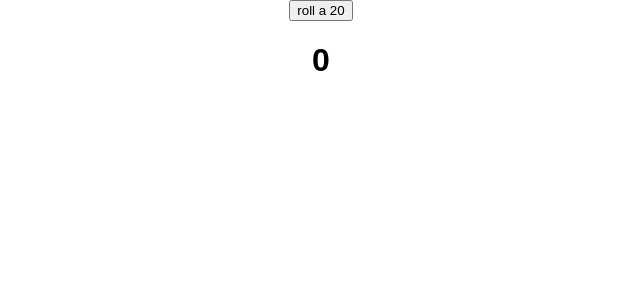
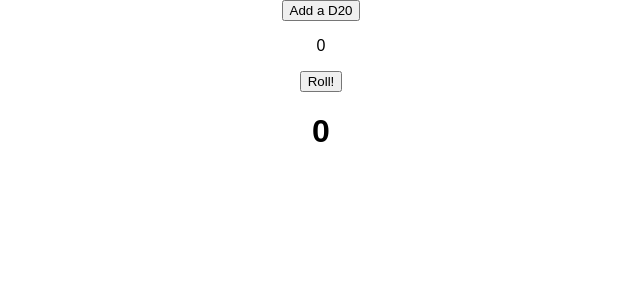
Before and after one commit to dwevins/all-you-need-is-dice, a React (Create React App) app: page / in a window 1280 px wide. Shown: the top 300 px of the page, without its empty margins (319-959 px from the left). Built offline with nearby package versions, Linux system fonts and the light colour scheme.

Commit message:
Can add multiple D20

```diff
--- a/src/App.jsx
+++ b/src/App.jsx
@@ -1,5 +1,6 @@
 import React, { Component } from 'react';
 import ResultsPanel from './ResultsPanel';
+import DicePanel from './DicePanel';
 import './App.css';
 
 class App extends Component {
@@ -38,7 +39,7 @@ class App extends Component {
   render() {
     return (
       <div className="App">
-        <button onClick={ () => this.roll({20: 5}) }>roll a 20</button>
+        <DicePanel roll={(rollData) => this.roll(rollData)}/>
         <ResultsPanel result={this.state.currentResult}/>
       </div>
     );
--- /dev/null
+++ b/src/DicePanel.jsx
@@ -0,0 +1,30 @@
+import React from 'react';
+
+export default class DicePanel extends React.Component {
+    constructor(props) {
+        super(props);
+        this.state = {
+            rollData: {
+                20: 0,
+                10: 0
+            }
+        }
+    }
+
+    addDie(die) {
+        const rollDataCopy = this.state.rollData;
+        rollDataCopy[die] += 1;
+        this.setState({rollData: rollDataCopy});
+    }
+
+    render() {
+        return (
+            <section id="dice-panel">
+                <button onClick={ () => this.addDie(20) }>Add a D20</button>
+                <p className="count">{this.state.rollData[20]}</p>
+                <button onClick={ () => this.props.roll(this.state.rollData) }>Roll!</button>
+            </section>
+        )
+    }
+
+}
```
